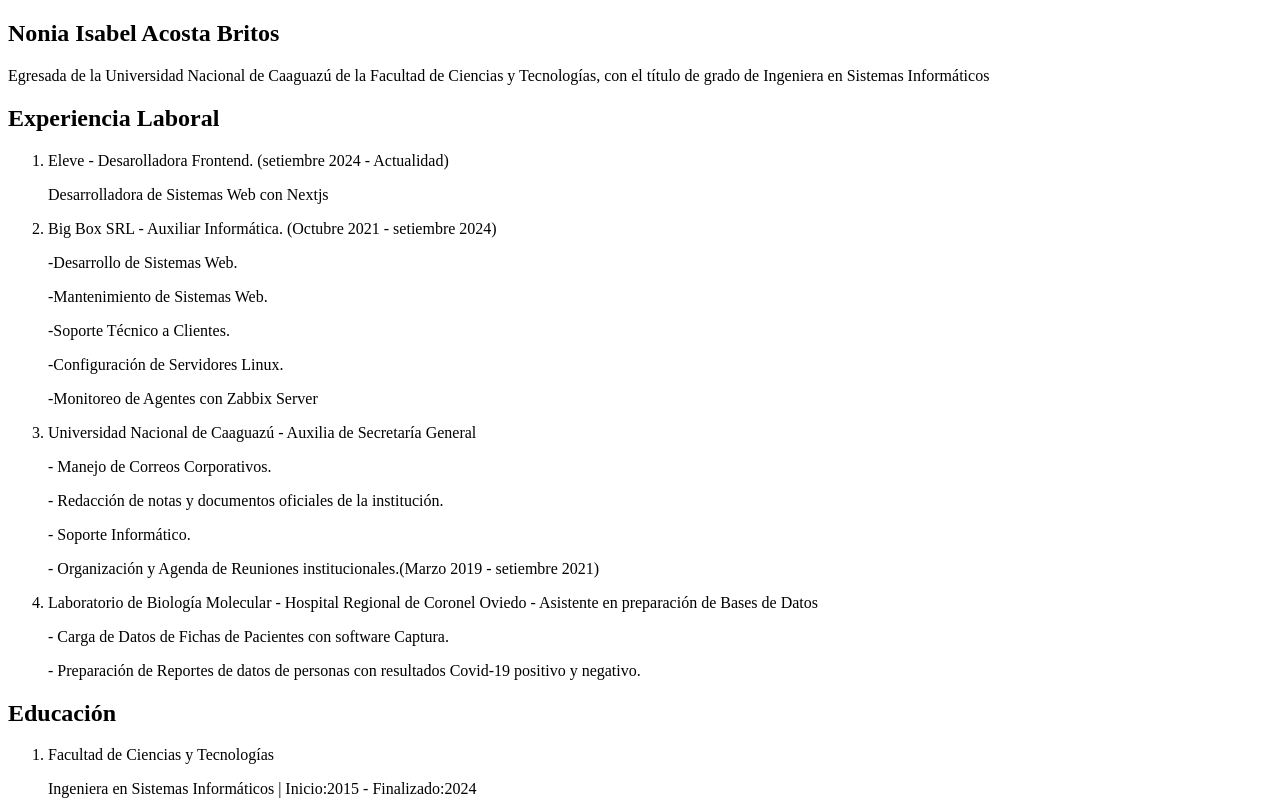
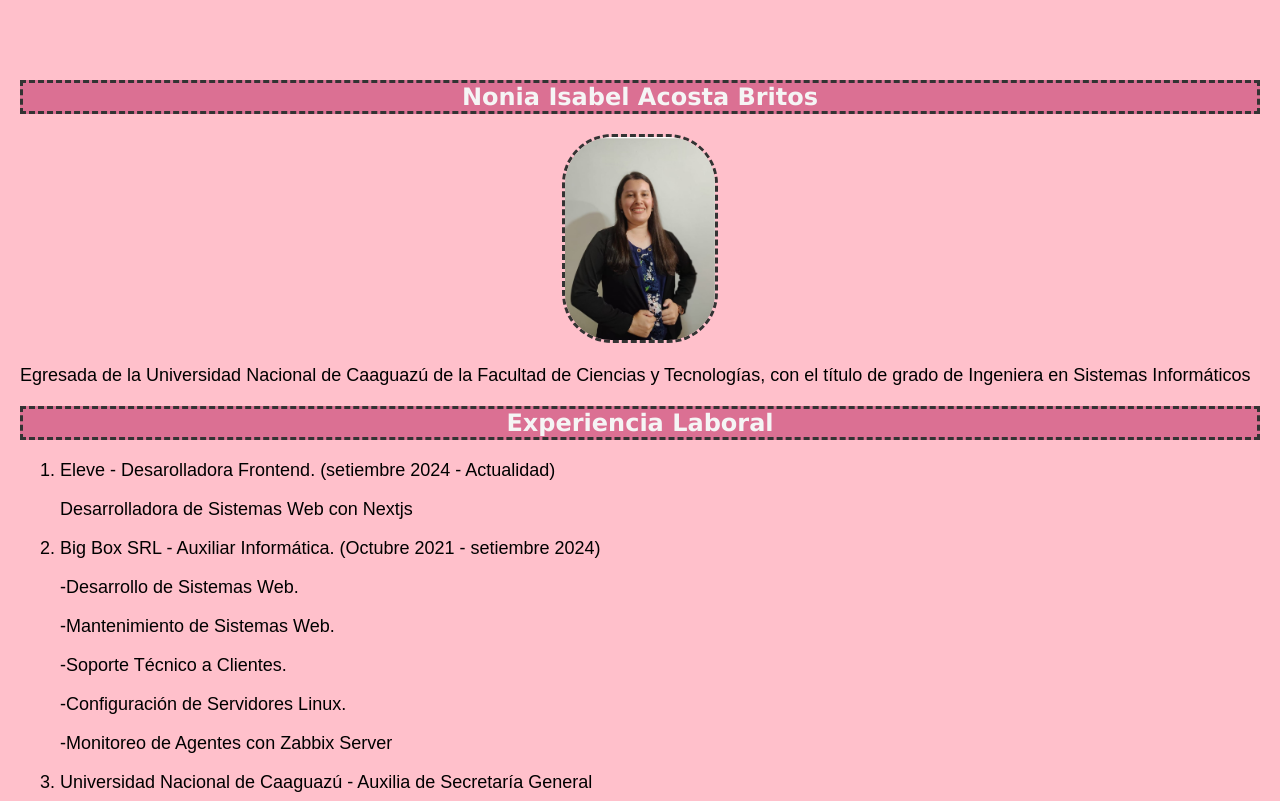
Before and after one commit to NoniaAcosta/gestion_productos, a plain HTML site: page docs/index.html in a window 1280 px wide. Shown: the top 801 px of the page. Drawn offline with Linux system fonts and the light colour scheme.

Commit message:
CV con estilos css

```diff
--- /dev/null
+++ b/docs/css/estilos.css
@@ -0,0 +1,46 @@
+h1 {
+    font-family: Verdana, Geneva, Tahoma, sans-serif;
+    text-align: center;
+    color: whitesmoke;
+    background-color: palevioletred;
+    border: 3px dashed #333;
+}
+
+p,
+li {
+    font-family: Arial, Helvetica, sans-serif;
+    font-size: 18px;
+    text-align: justify;
+}
+
+body {
+    background-color: pink;
+    width: auto;
+    height: auto;
+    padding: 20px;
+    margin: 40px auto;
+    text-align: center;
+}
+
+img {
+    border-radius: 50px;
+    display: inline-block;
+    width: 150px;
+    height: 150;
+    border: 3px dashed #333;
+}
+
+a:hover {
+    border-bottom: 1px solid;
+    background: #cdfeaa;
+}
+
+a:hover {
+    border-bottom: 1px solid;
+    background: #cdfeaa;
+}
+
+a:focus {
+    border-bottom: 1px solid;
+    background: #bae498;
+}
--- a/docs/index.html
+++ b/docs/index.html
@@ -6,11 +6,15 @@
     <meta name="viewport" content="width=device-width, initial-scale=1.0">
     <title>Document</title>
     <link rel="stylesheet" href="https://cdnjs.cloudflare.com/ajax/libs/font-awesome/6.6.0/css/all.min.css">
+    <link rel="stylesheet" href="css/estilos.css">
 </head>
 
 <body>
     <section class="encabezado" aria-labelledby="encabezado_heading">
-        <h1 id="encabezado_heading">Nonia Isabel Acosta Britos</h1>
+        <div id="nombre_foto">
+            <h1 id="encabezado_heading">Nonia Isabel Acosta Britos</h1>
+            <img src="../img/foto.jpg" alt="Foto Nonia Acosta">
+        </div>
         <p>Egresada de la Universidad Nacional de Caaguazú de la Facultad de Ciencias y Tecnologías, con el título de
             grado de Ingeniera en Sistemas Informáticos</p>
     </section>
@@ -82,13 +86,15 @@
     <section class="contacto">
         <h1>Contacto</h1>
         <i class="fa-solid fa-envelope"></i> Correo Electrónico: noniaacosta97@gmail.com <br>
-        <i class="fa-brands fa-linkedin"></i><a href="www.linkedin.com/in/nonia-isabel-acosta-britos-5a3595124"> Perfil
+        <i class="fa-brands fa-linkedin"></i><a target="_blank" href="https://www.linkedin.com/in/nonia-isabel-acosta-britos-5a3595124"> Perfil
             de Linkedin</a>
     </section>
     <footer>
         <h1>Perfil de Github</h1>
-        <a href="https://github.com/NoniaAcosta">Enlace al perfil</a>
+        <a href="https://github.com/NoniaAcosta" target="_blank">Enlace al perfil</a>
     </footer>
 </body>
+<script>
 
+</script>
 </html>
```
Also changed, not shown: img/foto.jpg (added).
